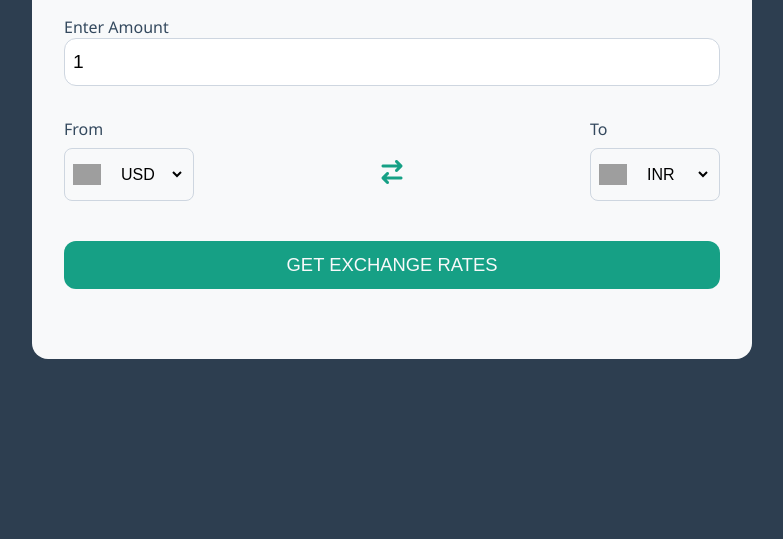
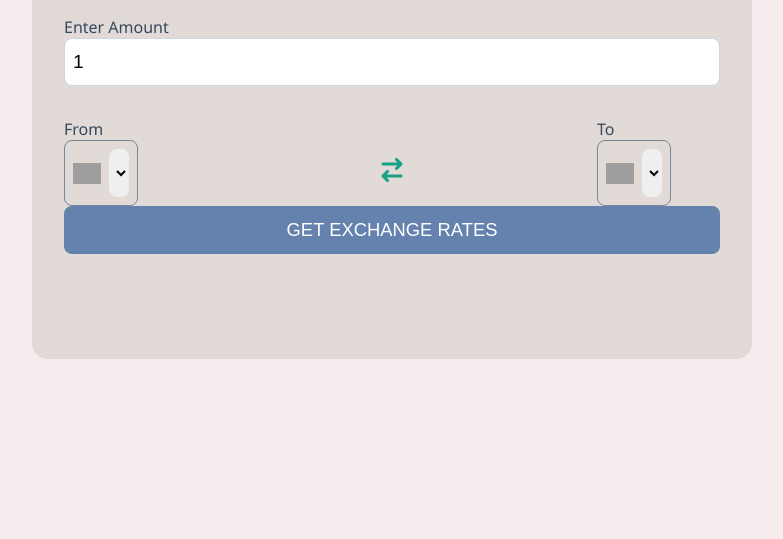
Before and after one commit to Versuscora/Currency-Convertor, a plain HTML site: page index.html in a window 1280 px wide. Shown: the part 261-800 px from the top of the page, without its empty margins (248-1031 px from the left). Drawn offline with Linux system fonts and the light colour scheme; no server answers; grey boxes are pictures that could not be loaded.

Commit message:
Update style.css

```diff
--- a/style.css
+++ b/style.css
@@ -9,11 +9,11 @@ body {
     justify-content: center;
     align-items: center;
     min-height: 100vh;
-    background-color: #2d3e50;
+    background-color: #F5EDED;
 }
 
 .container {
-    background-color: #f8f9fa;
+    background-color: #E2DAD6;
     width: 90vh; /* Increased width */
     min-height: 55vh; /* Adjusted height */
     border-radius: 1rem;
@@ -23,7 +23,7 @@ body {
 }
 
 h2 {
-    color: #16a085;
+    color: #6482AD;
     text-align: center;
 }
 
@@ -62,42 +62,42 @@ form input {
     color: #16a085;
 }
 
-.select-container img {
-    max-width: 1.75rem; /* Smaller flag for better fit */
-    margin-right: 0.5rem; /* Added margin for spacing */
+/* Increase the width of the select container and adjust padding */
+.select-container {
+    display: flex;
+    align-items: center;
+    border: 1px solid lightslategray;
+    border-radius: 0.5rem;
+    padding: 0.5rem;  /* Updated padding for better spacing */
+    width: 60%;       /* Updated width to accommodate flag and dropdown comfortably */
 }
 
-.select-container {
-    display: flex;
-    justify-content: center;
-    align-items: center;
-    border: 1px solid #ced6e0;
-    border-radius: 0.5rem;
-    width: 100%; /* Adjusted width to fill select container */
-    padding: 0.5rem; /* Added padding for better alignment */
-    margin: 0.5rem 0; /* Added margin for spacing */
+.select-container img {
+    max-width: 1.75rem; /* Ensure the flag images are not too large */
+    margin-right: 0.5rem; /* Adds a bit of space between the flag and the dropdown */
 }
 
+/* Ensure the dropdown takes the remaining width */
 .select-container select {
-    font-size: 1rem;
-    width: auto;
-    background-color: transparent;
+    width: calc(100% - 2rem); /* Subtracting the approximate width of the flag and padding */
+    border: none;  /* Removing any default styling */
 }
 
-.msg {
-    margin: 2rem 0;
-    font-size: 1.2rem;
-    color: #2c3e50;
-    text-align: center;
+/* Adjusting form elements to ensure alignment and uniformity */
+form select, form button, form input {
+    height: 3rem;
+    padding: 0.5rem;
+    border-radius: 0.5rem;
+    outline: none;
 }
 
+/* Styling for the button to ensure it's centered and visually appealing */
 form button {
-    height: 3rem;
-    background-color: #16a085;
-    color: #f8f9fa;
+    background-color: #6482AD;  /* A greener shade for a fresh look */
+    color: white;
     font-size: 1.15rem;
     cursor: pointer;
-    transition: background-color 0.3s ease;
+    border: none; /* Removing default borders */
 }
 
 form button:hover {
```
